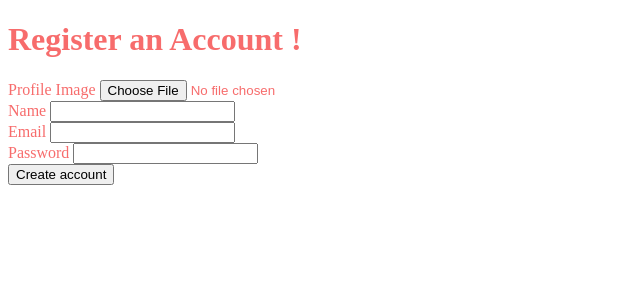
After one commit to WildCodeSchool/2023-11-php-REM-POEC-FlexiDiary, a PHP site: template src/View/User/signup.html.twig in a window 1280 px wide. The commit adds this page. Shown: the top 300 px of the page, without its empty margins (0-640 px from the left). Run offline with PHP 8.4, Linux system fonts and the light colour scheme; the template is opened without the code that fills it, so the values that code supplies are empty; some libraries are stand-ins or nearby versions.

Commit message:
added functional signup

```diff
--- /dev/null
+++ b/src/View/User/signup.html.twig
@@ -0,0 +1,30 @@
+{% extends 'layout.html.twig' %}
+
+{% block content %}
+<h1>Register an Account !</h1>
+
+<form action="" method="post" enctype="multipart/form-data">
+<div>
+    <label for="imageUpload">Profile Image</label>
+    <input type="file" name="avatar" id="imageUpload" />
+</div>
+
+<div>
+  <label for="name">Name</label>
+    <input type="input" name="name" id="name" required/>
+</div>
+
+<div>
+  <label for="email">Email</label>
+    <input type="email" name="email" id="email" required/>
+</div>
+
+<div>
+  <label for="password">Password</label>
+    <input type="password" name="password" id="password" required/>
+</div>
+
+    <button type="submit">Create account</button>
+</form>
+
+{% endblock %}
--- a/src/routes.php
+++ b/src/routes.php
@@ -13,4 +13,5 @@ return [
     'items/show' => ['ItemController', 'show', ['id']],
     'items/add' => ['ItemController', 'add',],
     'items/delete' => ['ItemController', 'delete',],
+    'signup' => ['UserController', 'signup']
 ];
```
Also changed, not shown: src/Model/UserManager.php (added, +20 -0 lines).
